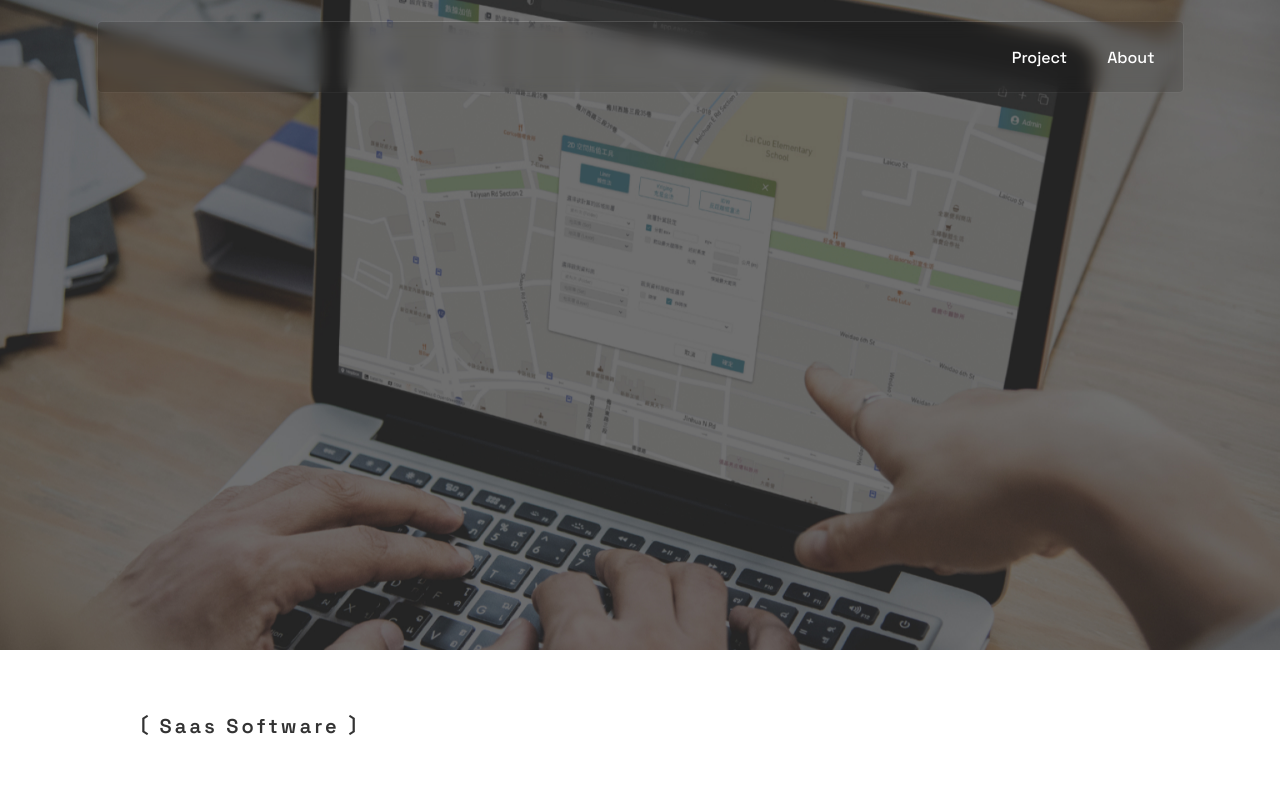
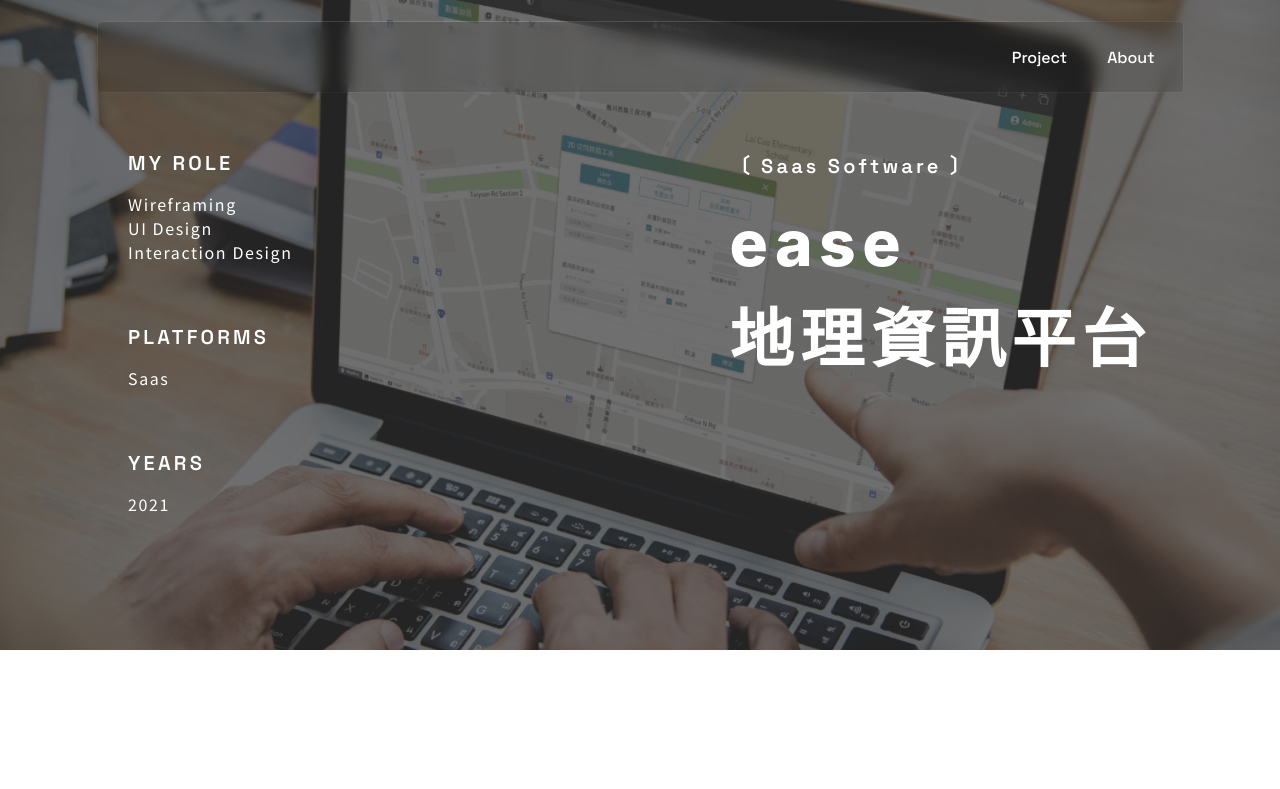
Before and after one commit to ffffffang/Portfolio, a React (Create React App) app: page /portfolio/project/ease in a window 1280 px wide. Shown: the top 789 px of the page. Built offline with nearby package versions, Linux system fonts and the light colour scheme.

Commit message:
Fix-RWD-intro

```diff
--- a/src/styles/_intro.scss
+++ b/src/styles/_intro.scss
@@ -3,9 +3,13 @@
   display: flex;
   flex-direction: row;
   justify-content: space-between;
-  padding: 15% 10% 18%;
+  padding: 10% 10% 18%;
   color: $color-white;
+  gap: 40px;
   @include max-width {
+    padding: 40px 10% 18%;
+  }
+  @include pc-width {
     padding: 600px 10% 0;
     flex-direction: column-reverse;
     gap: 120px;
--- a/src/styles/main.css
+++ b/src/styles/main.css
@@ -468,10 +468,16 @@ a {
   display: flex;
   flex-direction: row;
   justify-content: space-between;
-  padding: 15% 10% 18%;
+  padding: 10% 10% 18%;
   color: #fff;
+  gap: 40px;
 }
 @media (max-width: 1440px) {
+  .banner {
+    padding: 40px 10% 18%;
+  }
+}
+@media (max-width: 1060px) {
   .banner {
     padding: 600px 10% 0;
     flex-direction: column-reverse;
```
Also changed, not shown: 1 other file (tests, documents, lock files or other folders).
